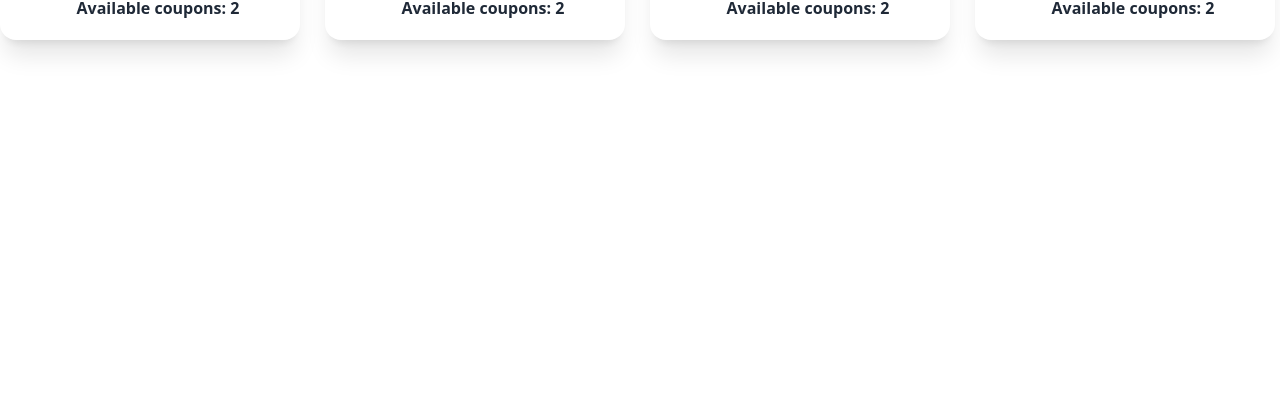
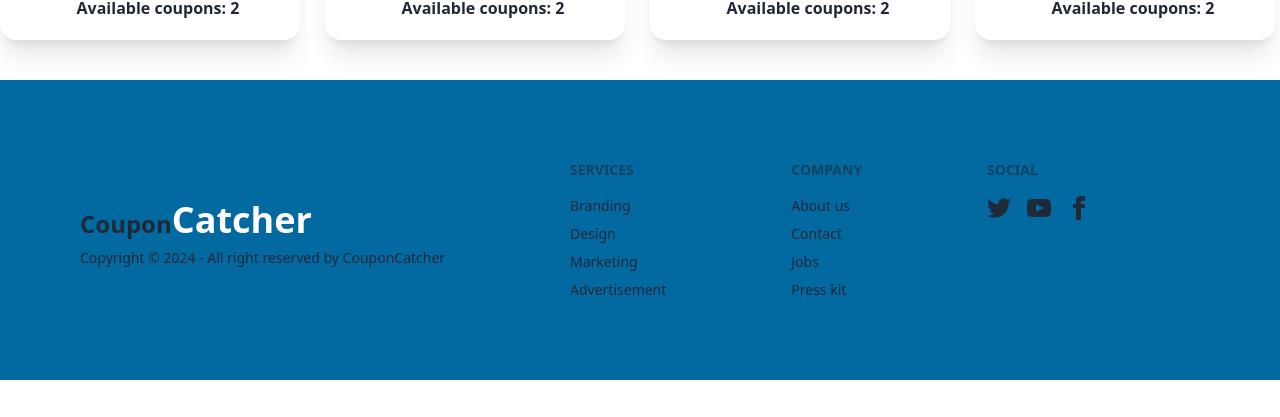
Before and after one commit to sabila111/coupon-catcher, a React (Vite) app: page / in a window 1280 px wide. Shown: the part 1306-1723 px from the top of the page. Before the commit the page ends 1346 px from the top, so only its background shows below. Built offline with nearby package versions, Linux system fonts and the light colour scheme; no server answers.

Commit message:
finished my profile page

```diff
--- a/src/components/Root.jsx
+++ b/src/components/Root.jsx
@@ -1,11 +1,13 @@
 import { Outlet } from "react-router-dom";
 import Navbar from "./navbar/Navbar";
+import Footer from "./footer/Footer";
 
 const Root = () => {
     return (
         <div className="max-w-7xl mx-auto">
             <Navbar></Navbar>
             <Outlet></Outlet>
+            <Footer></Footer>
         </div>
     );
 };
--- /dev/null
+++ b/src/components/footer/Footer.jsx
@@ -0,0 +1,71 @@
+
+const Footer = () => {
+
+    return (
+        <div className="bg-sky-700 text-black p-10 my-10">
+          <footer className="footer  text-base-content p-10">
+          <aside>
+          <h2 className="mt-10 normal-case font-bold text-2xl">Coupon<span className="text-4xl text-white">Catcher</span></h2>
+          <p>Copyright © {new Date().getFullYear()} - All right reserved by CouponCatcher</p>
+  </aside>
+
+  <nav>
+    <h6 className="footer-title">Services</h6>
+    <a className="link link-hover">Branding</a>
+    <a className="link link-hover">Design</a>
+    <a className="link link-hover">Marketing</a>
+    <a className="link link-hover">Advertisement</a>
+  </nav>
+  <nav>
+    <h6 className="footer-title">Company</h6>
+    <a className="link link-hover">About us</a>
+    <a className="link link-hover">Contact</a>
+    <a className="link link-hover">Jobs</a>
+    <a className="link link-hover">Press kit</a>
+  </nav>
+  <nav>
+    <h6 className="footer-title">Social</h6>
+    <div className="grid grid-flow-col gap-4">
+      <a>
+        <svg
+          xmlns="http://www.w3.org/2000/svg"
+          width="24"
+          height="24"
+          viewBox="0 0 24 24"
+          className="fill-current">
+          <path
+            d="M24 4.557c-.883.392-1.832.656-2.828.775 1.017-.609 1.798-1.574 2.165-2.724-.951.564-2.005.974-3.127 1.195-.897-.957-2.178-1.555-3.594-1.555-3.179 0-5.515 2.966-4.797 6.045-4.091-.205-7.719-2.165-10.148-5.144-1.29 2.213-.669 5.108 1.523 6.574-.806-.026-1.566-.247-2.229-.616-.054 2.281 1.581 4.415 3.949 4.89-.693.188-1.452.232-2.224.084.626 1.956 2.444 3.379 4.6 3.419-2.07 1.623-4.678 2.348-7.29 2.04 2.179 1.397 4.768 2.212 7.548 2.212 9.142 0 14.307-7.721 13.995-14.646.962-.695 1.797-1.562 2.457-2.549z"></path>
+        </svg>
+      </a>
+      <a>
+        <svg
+          xmlns="http://www.w3.org/2000/svg"
+          width="24"
+          height="24"
+          viewBox="0 0 24 24"
+          className="fill-current">
+          <path
+            d="M19.615 3.184c-3.604-.246-11.631-.245-15.23 0-3.897.266-4.356 2.62-4.385 8.816.029 6.185.484 8.549 4.385 8.816 3.6.245 11.626.246 15.23 0 3.897-.266 4.356-2.62 4.385-8.816-.029-6.185-.484-8.549-4.385-8.816zm-10.615 12.816v-8l8 3.993-8 4.007z"></path>
+        </svg>
+      </a>
+      <a>
+        <svg
+          xmlns="http://www.w3.org/2000/svg"
+          width="24"
+          height="24"
+          viewBox="0 0 24 24"
+          className="fill-current">
+          <path
+            d="M9 8h-3v4h3v12h5v-12h3.642l.358-4h-4v-1.667c0-.955.192-1.333 1.115-1.333h2.885v-5h-3.808c-3.596 0-5.192 1.583-5.192 4.615v3.385z"></path>
+        </svg>
+      </a>
+    </div>
+  </nav>
+</footer>
+
+
+        </div>
+    );
+};
+
+export default Footer;
--- a/src/components/home/Home.jsx
+++ b/src/components/home/Home.jsx
@@ -1,3 +1,4 @@
+import Footer from "../footer/Footer";
 import BrandSell from "./BrandSell";
 import Slider from "./Slider";
 import TopBrands from "./TopBrands";
--- /dev/null
+++ b/src/components/myprofile/MyProfile.jsx
@@ -0,0 +1,41 @@
+import { useContext } from "react";
+import { AuthContext } from "../provider/AuthProvider";
+import { Link } from "react-router-dom";
+
+const MyProfile = () => {
+  const { user } = useContext(AuthContext)
+  return (
+    <div>
+
+      <div
+        className="hero max-w-5xl mx-auto mt-10 py-14"
+        style={{
+          backgroundImage: "url(https://i.ibb.co.com/QKTZvGb/6.jpg)",
+        }}>
+
+        <div className="hero-content text-neutral-content text-center">
+          <div className="max-w-md">
+            <h1 className="mb-5 text-black text-5xl font-bold">Welcome to Your Profile</h1>
+
+          </div>
+        </div>
+      </div>
+
+      <div className="card bg-base-100 max-w-sm mx-auto shadow-xl mt-10 mb-5 text-center">
+  <figure>
+    <img className="w-full h-48 p-4 rounded-3xl"
+      src={user.photoURL} />
+  </figure>
+  <div className="ml-4">
+    <h2 className="text-2xl font-bold ">Name: {user.displayName}</h2>
+    <p className="font-semibold text-lg text-gray-500 mb-3">Email: {user.email}</p>
+    <Link to='/UpdateProfile'>
+    <button className="px-4 py-3 mb-5 rounded-xl bg-gradient-to-r from-cyan-500 to-purple-400 text-white font-bold text-lg">Update Profile</button>
+    </Link>
+  </div>
+</div>
+    </div>
+  );
+};
+
+export default MyProfile;
--- /dev/null
+++ b/src/components/myprofile/UpdateProfile.jsx
@@ -0,0 +1,65 @@
+import { useContext, useState } from "react";
+import { AuthContext } from "../provider/AuthProvider";
+import { Link, useNavigate } from "react-router-dom";
+import { getAuth } from "firebase/auth";
+import app from "../../firebase/firebase.init";
+
+const UpdateProfile = () => {
+
+    const {UpdateUser} = useContext(AuthContext)
+    const [name, setName] = useState('');
+    const [photoURL, setPhotoURL] = useState('');
+    const navigate = useNavigate()
+    const auth= getAuth(app)
+
+    const handleUpdate= e => {
+        e.preventDefault()
+        const form = new FormData(e.currentTarget)
+        const updatedName = form.get('name')
+        const updatedPhotoURL = form.get('photoURL')
+        console.log(updatedName, updatedPhotoURL)
+
+
+        UpdateUser(auth.currentUser, {displayName: updatedName, photoURL: updatedPhotoURL})
+        .then(result => {
+            console.log(result.user)
+        alert('Updated Successfully')
+        navigate(location?.state ? location.state : '/profile')
+        })
+        .catch(error => {
+            console.error(error)
+            alert('did not update')
+          })
+
+    }
+
+    return (
+        <div className='mx-auto  w-3/4 mt-12'>
+        <form onSubmit={handleUpdate} className="card-body md:w-3/4 lg:w-1/2 mx-auto ">
+          <div className="form-control">
+            <label className="label">
+              <span className="label-text">Name</span>
+            </label>
+            <input type="text" placeholder="Name" name="name" className="input input-bordered"  onChange={ setName} required />
+          </div>
+
+          <div className="form-control">
+            <label className="label">
+              <span className="label-text">Photo Url</span>
+            </label>
+            <input type="text" placeholder="photoUrl" name="photoURL" className="input input-bordered"   onChange={ setPhotoURL}   required />
+          </div>
+
+          <div className="form-control mt-6">
+            <button className="w-full py-3 px-4 rounded-lg bg-sky-700 text-white">Update Information</button>
+          </div>
+
+        </form>
+
+
+
+      </div>
+    );
+};
+
+export default UpdateProfile;
```
Also changed, not shown: src/main.jsx (+10 -0 lines).
